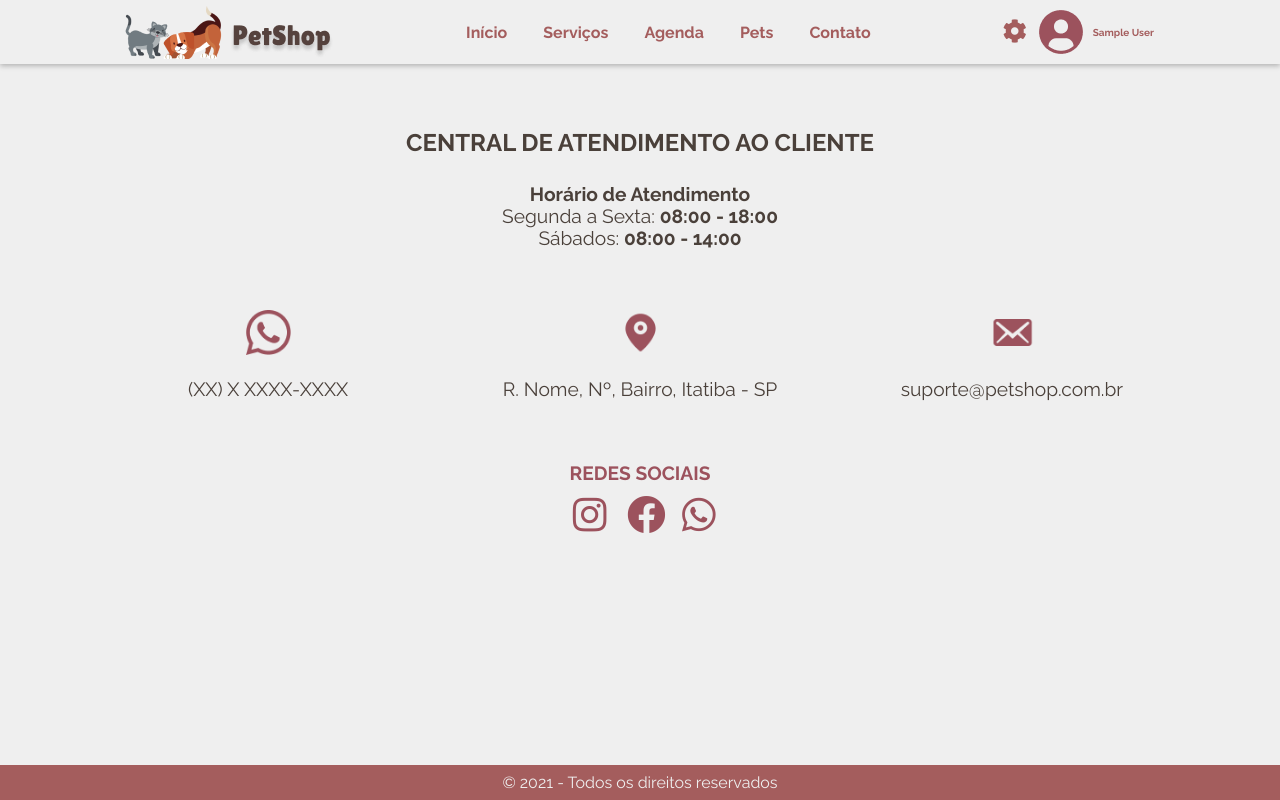
After one commit to dopinheiro/Petshop, a Flask app: page /contact in a window 1280 px wide. The commit adds this page. Run offline with Flask 2, Linux system fonts and the light colour scheme; the visitor is signed in with stand-in values (Sample User, id 1); data comes from the database, SQL or seed files in the repository; some libraries are stand-ins or nearby versions.

Commit message:
Adicionada tela de contato e menu de configurações

```diff
--- a/app/controllers/default.py
+++ b/app/controllers/default.py
@@ -151,3 +151,7 @@ def add_appointment():
         return 'Serviço adicionado com sucesso'
     services = Services.query.all()
     return render_template('addagendamento.html', services=services)
+
+@app.route('/contact')
+def contato():
+    return render_template('contato.html')
--- /dev/null
+++ b/app/static/css/contato.css
@@ -0,0 +1,47 @@
+h1 {
+    color: #4A403A;
+    font-size: 1.5em;
+    text-align: center;
+    margin-top: 5%;
+    font-weight: bold;
+}
+
+
+.container {
+    padding: 2%;
+    font-size: 1.2em;
+    color: #4A403A;
+    text-align: center;
+}
+
+.contato {
+    padding: 5%;
+    display: grid;
+    grid-template-columns: 1fr 1fr 1fr;
+	grid-gap: 0.5em;
+    justify-content: center;
+	align-items: center;
+}
+
+li img {
+    width: 45px;
+    height: 45px;
+    margin-bottom: 1em;
+}
+
+.social-media {
+    font-weight: bold;
+    color: #9C525D;
+}
+
+.social-media a {
+    width: 50px;
+    height: 50px;
+    padding: 1%;
+    color: #9C525D;
+    font-size: 2em;
+}
+
+.social-media a:hover {
+    color: #4A403A;
+}
--- a/app/static/css/main.css
+++ b/app/static/css/main.css
@@ -165,3 +165,37 @@ footer {
 .alert-danger .alert-link {
   color: #491217;
 }
+
+/* drop */
+.dropbtn {
+  color: #A45D5D;
+  font-size: 1.5em;
+  border: none;
+}
+
+.dropdown {
+  position: relative;
+  display: inline-block;
+}
+
+.dropdown-content {
+  display: none;
+  position: absolute;
+  background-color: #f1f1f1;
+  min-width: 160px;
+  box-shadow: 0px 8px 16px 0px rgba(0,0,0,0.2);
+}
+
+.dropdown-content a {
+  color: black;
+  padding: 12px 16px;
+  text-decoration: none;
+  display: block;
+}
+
+.dropdown-content a:hover {background-color: #ddd;}
+
+.dropdown:hover .dropdown-content {display: block;}
+
+.dropdown:hover .dropbtn {
+  color: #4A403A;}
--- a/app/templates/base.html
+++ b/app/templates/base.html
@@ -15,7 +15,7 @@
     <link href="https://fonts.googleapis.com/css2?family=Raleway:wght@300;400;700&display=swap" rel="stylesheet">
 
     <script src="https://code.jquery.com/jquery-3.2.1.slim.min.js" integrity="sha384-KJ3o2DKtIkvYIK3UENzmM7KCkRr/rE9/Qpg6aAZGJwFDMVNA/GpGFF93hXpG5KkN" crossorigin="anonymous"></script>
-<script src="https://cdnjs.cloudflare.com/ajax/libs/popper.js/1.12.9/umd/popper.min.js" integrity="sha384-ApNbgh9B+Y1QKtv3Rn7W3mgPxhU9K/ScQsAP7hUibX39j7fakFPskvXusvfa0b4Q" crossorigin="anonymous"></script>
+    <script src="https://cdnjs.cloudflare.com/ajax/libs/popper.js/1.12.9/umd/popper.min.js" integrity="sha384-ApNbgh9B+Y1QKtv3Rn7W3mgPxhU9K/ScQsAP7hUibX39j7fakFPskvXusvfa0b4Q" crossorigin="anonymous"></script>
     <script src="https://maxcdn.bootstrapcdn.com/bootstrap/4.0.0/js/bootstrap.min.js" integrity="sha384-JZR6Spejh4U02d8jOt6vLEHfe/JQGiRRSQQxSfFWpi1MquVdAyjUar5+76PVCmYl" crossorigin="anonymous"></script>
     <link rel="stylesheet" href="{{ url_for('static', filename='fontawesome/css/all.css') }}">
     {% block css %}
@@ -34,12 +34,21 @@
                     <li><a href="/services">Serviços</a></li>
                     <li><a href="/appointments">Agenda</a></li>
                     <li><a href="#">Pets</a></li>
-                    <li><a href="#">Contato</a></li>
+                    <li><a href="/contact">Contato</a></li>
                 </ul>
             </nav>
 
             <div class="auth">
             {% if current_user.is_authenticated %}
+                <div class="dropdown">
+                    <button class="dropbtn"><i class="fas fa-cog"></i></button>
+                    <div class="dropdown-content">
+                    <a href="#">Editar perfil</a>
+                    <a href="#">Alterar senha</a>
+                    <a href="#">Sair</a>
+                    </div>
+                </div>
+
                 <img src="{{ url_for('static', filename='image/user.png') }}">
                 <span id="user-name">{{ current_user.name }}</span></a>
             {% else %}
--- /dev/null
+++ b/app/templates/contato.html
@@ -0,0 +1,47 @@
+{% extends "base.html" %}
+
+{% block css %}
+<link rel="stylesheet" href="{{ url_for('static', filename='css/contato.css') }}">
+{% endblock %}
+
+{% block content %}
+
+<h1>CENTRAL DE ATENDIMENTO AO CLIENTE</h1>
+
+<div class="container">
+    <p class="text-center">
+        <b>Horário de Atendimento</b>
+    </p>
+    <p class="hours text-center">
+        Segunda a Sexta: <b>08:00 - 18:00</b> <br>
+        Sábados: <b>08:00 - 14:00</b>
+    </p>
+
+    <ul class="contato">
+        <li>
+            <img src="{{ url_for('static', filename='image/whatsapp.png') }}" alt="WhatsApp">
+            <p>(XX) X XXXX-XXXX</p>
+        </li>
+        <li>
+            <img src="{{ url_for('static', filename='image/local.png') }}" alt="WhatsApp">
+           <p>R. Nome, Nº, Bairro, Itatiba - SP</p>
+        </li>
+        <li>
+            <img src="{{ url_for('static', filename='image/email.png') }}" alt="WhatsApp">
+            <p>suporte@petshop.com.br</p>
+        </li>
+    </ul>
+
+<div class="social-media">
+    <span>REDES SOCIAIS</span> <br>
+    <span>
+        <a href="#" class="fab fa-instagram"></a>
+        <a href="#" class="fab fa-facebook"></a>
+        <a href="#" class="fab fa-whatsapp"></a>
+    </span>
+</div>
+
+</div>
+
+
+{% endblock %}
```
Also changed, not shown: app/static/css/configuracoes.css (added), app/static/image/email.png (added), app/static/image/local.png (added), app/static/image/whatsapp.png (added).
